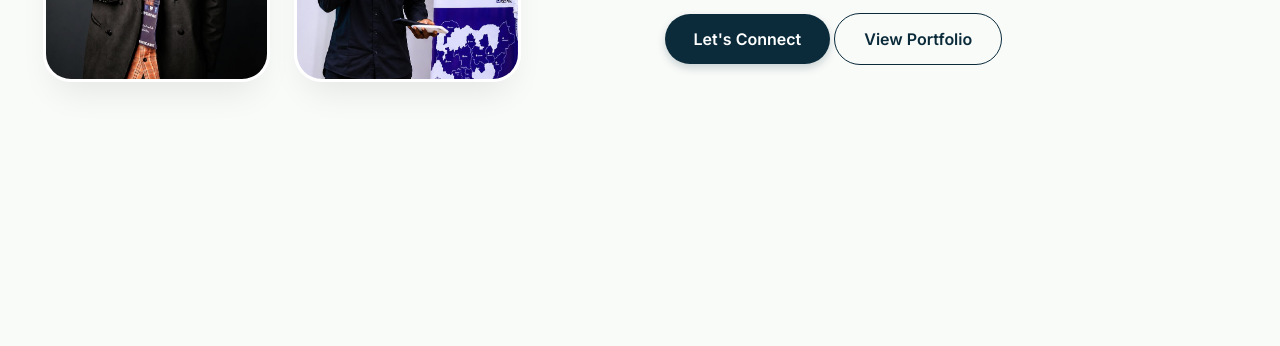
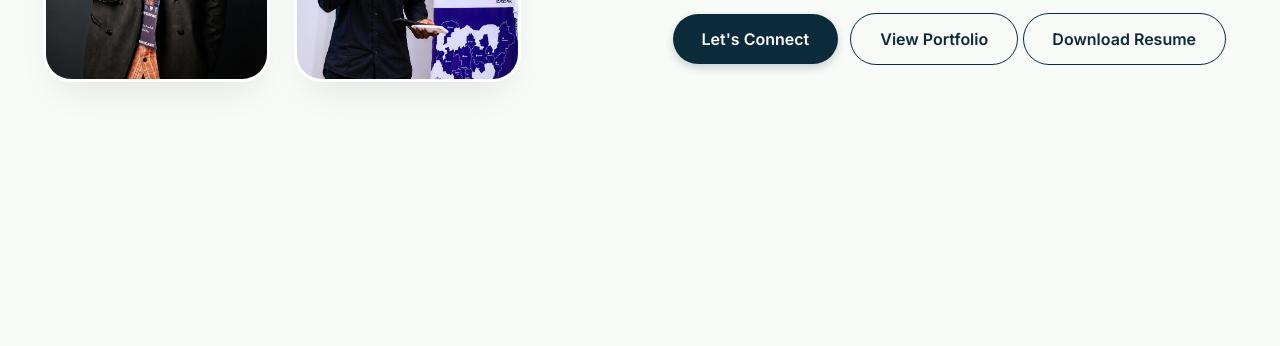
Before and after one commit to SadiqDev-stack/bashcreatives, a plain HTML site: page index.html in a window 1280 px wide. Shown: the part 437-783 px from the top of the page. Drawn offline with Linux system fonts and the light colour scheme.

Commit message:
added resume downloaad

```diff
--- a/index.html
+++ b/index.html
@@ -7,6 +7,7 @@
   <meta name="keywords" content="Digital Marketer, Social Media Manager, Graphic Designer, Content Creator, Speaker, Consultant, Bashir Aminu, Portfolio, Nigeria, Marketing Strategy">
   <meta name="author" content="Bashir Aminu">
   <meta name="robots" content="index, follow">
+  <link rel="shortcut icon" href="/images/bash-speaking-event.jpeg" type="image/x-icon">
   <meta property="og:title" content="Bash Creatives | Digital Marketing & Social Media Portfolio">
   <meta property="og:description" content="First Class BSc Marketing | Social Media Manager | Graphic Designer | Speaker | Founder of Level Up. Empowering 500+ youth entrepreneurs.">
   <meta property="og:image" content="images/og-preview.jpg">
@@ -171,7 +172,7 @@
     }
     .typing-wrapper { font-size: 1.5rem; font-weight: 500; color: var(--sage-main); margin: 0.5rem 0 1rem; min-height: 70px; }
     .btn { display: inline-block; padding: 0.8rem 1.8rem; border-radius: 40px; font-weight: 600; text-decoration: none; transition: var(--transition); }
-    .btn-primary { background: var(--navy-deep); color: white; box-shadow: 0 4px 8px rgba(11,43,59,0.2); }
+    .btn-primary { margin: .5rem; background: var(--navy-deep); color: white; box-shadow: 0 4px 8px rgba(11,43,59,0.2); }
     .btn-primary:hover { background: #1C556B; transform: translateY(-3px); }
     .btn-outline { border: 1.5px solid var(--navy-deep); background: transparent; color: var(--navy-deep); }
     .btn-outline:hover { background: var(--navy-deep); color: white; }
@@ -315,6 +316,7 @@
         <div class="hero-cta">
           <a href="#contact" class="btn btn-primary">Let's Connect</a>
           <a href="#work" class="btn btn-outline">View Portfolio</a>
+            <a href="Bash_Creatives.pdf" download="" class="btn btn-outline">Download Resume</a>
         </div>
       </div>
     </div>
```
